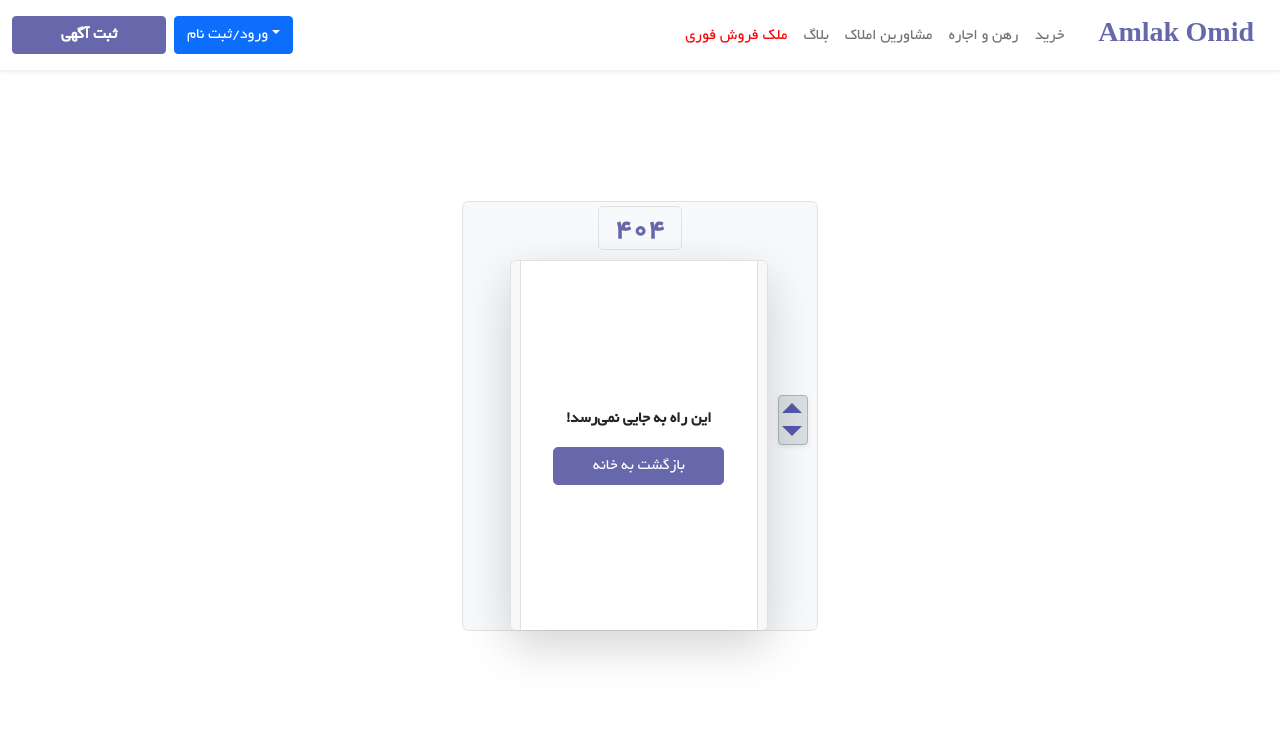
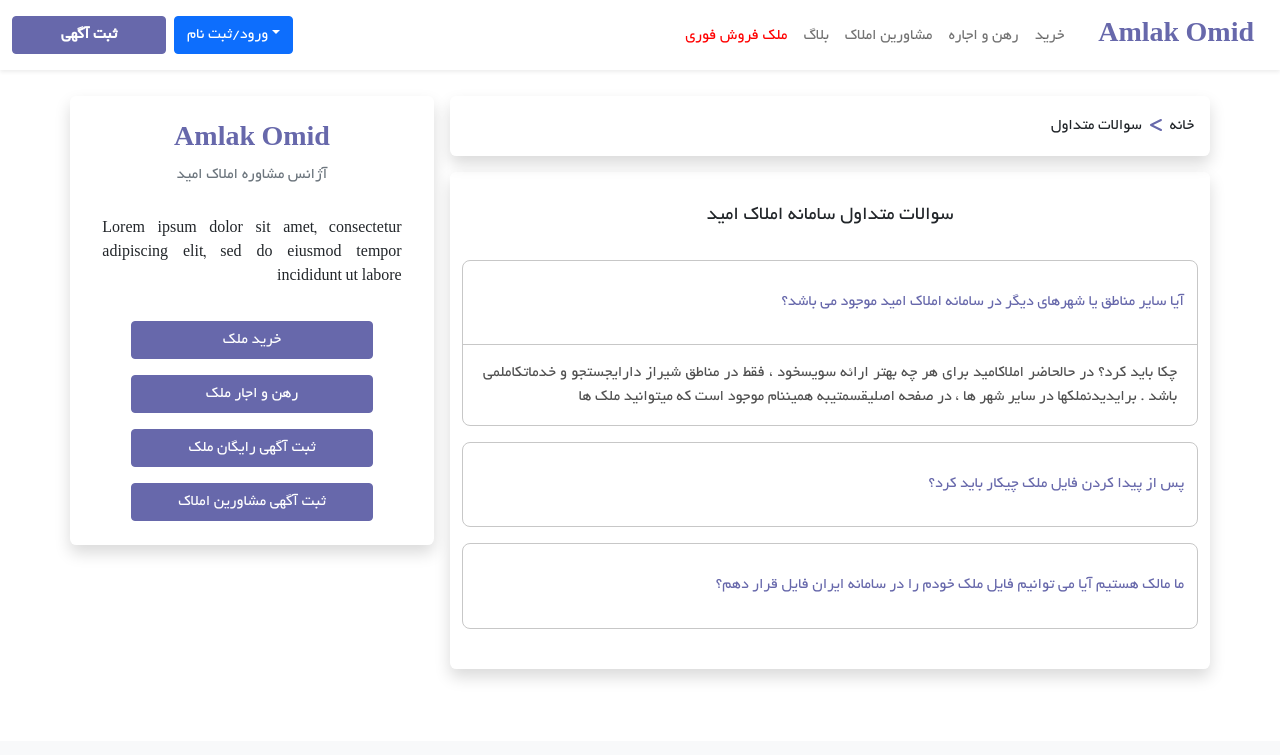
Before and after one commit to sasanzare/amlak-omid, a Next.js app: page /Faq in a window 1280 px wide. Before the commit this address had no page. Shown: the top 755 px of the page. Built offline with nearby package versions, Linux system fonts and the light colour scheme.

Commit message:
Create FAQ page

```diff
--- a/blocks/footer/Footer.js
+++ b/blocks/footer/index.jsx
@@ -14,7 +14,7 @@ function Footer() {
         },
         {
           'title': 'مجله املاک',
-          'href' : '/Blog',
+          'href' : '/Articles',
         },
         {
           'title': 'تبلیغات',
@@ -37,7 +37,7 @@ function Footer() {
     },
     {
       'title': 'سوالات متداول',
-      'href' : '/faq'
+      'href' : '/Faq'
     },
   ];
   return (
--- /dev/null
+++ b/blocks/sidebar/index.tsx
@@ -0,0 +1,24 @@
+import { Row, Col } from "react-bootstrap";
+import Link from "next/link";
+
+export default function SideBar(props) {
+  return (
+    <div className="shadow rounded-4 py-4 text-center">
+      <Row>
+        <Col sm className="dir-r pt-1  fw-bold h3 text-center">
+          <Link href="/">
+            <span className="text-decoration-none text-es">Amlak Omid</span>
+          </Link>
+        </Col>
+        <h3 className="h6 text-secondary">آژانس مشاوره املاک امید</h3>
+        <p className="col-10 mx-auto pt-4">
+          Lorem ipsum dolor sit amet, consectetur adipiscing elit, sed do
+          eiusmod tempor incididunt ut labore
+        </p>
+        <Col sm={12}>
+        {props.children}
+        </Col>
+      </Row>
+    </div>
+  );
+}
--- a/components/Estate.js
+++ b/components/Estate.js
@@ -7,7 +7,6 @@ import {
   faClock,
   faPhone,
 } from "@fortawesome/free-solid-svg-icons";
-import Btn from "../microComponents/Btn";
 import Link from "next/link";
 
 function Estate({
@@ -80,7 +79,7 @@ function Estate({
             </div>
             <a
               href={`tel:${phoneNumber}`}
-              className="btn fw-bold btn btn-es mb-lg-0 mt-lg-0 mt-4 mb-4 px-2  he-fit"
+              className="btn fw-bold btn btn-danger mb-lg-0 mt-lg-0 mt-4 mb-4 px-2  he-fit"
             >
               <FontAwesomeIcon icon={faPhone} className="ms-1" />
               تماس بگیرید
--- /dev/null
+++ b/pages/Faq.tsx
@@ -0,0 +1,103 @@
+import { Container, Row, Col, Accordion } from "react-bootstrap";
+import Link from "next/link";
+import { FontAwesomeIcon } from "@fortawesome/react-fontawesome";
+import { faLessThan } from "@fortawesome/free-solid-svg-icons";
+import SideBar from "../blocks/sidebar";
+export default function Faq() {
+  return (
+    <Container className="Home pt-5 mt-5 pb-4">
+      <Row>
+        <Col md={8} sm={12}>
+          <Row>
+            <Col
+              sm={12}
+              className="shadow p-3 rounded-4 d-flex align-items-center"
+            >
+              <Link href="/">
+                <a className="text-decoration-none text-dark ">خانه</a>
+              </Link>
+              <span className="me-2 pt-1">
+                <FontAwesomeIcon className="text-es" icon={faLessThan} />
+              </span>
+              <Link href="/Faq">
+                <a className="text-decoration-none text-dark me-2">
+                  سوالات متداول
+                </a>
+              </Link>
+            </Col>
+            <Col
+              sm={12}
+              className="text-center mt-3 shadow rounded-4 py-4"
+            >
+              <h1 className="h5 pt-2 pb-4 ">سوالات متداول سامانه املاک امید</h1>
+              <Accordion defaultActiveKey="0">
+                <Accordion.Item eventKey="0" className="mb-3">
+                  <Accordion.Header className="head-faq">
+                    آیا سایر مناطق یا شهر‌های دیگر در سامانه املاک امید موجود می
+                    باشد؟
+                  </Accordion.Header>
+                  <Accordion.Body>
+                    چکا باید کرد؟ در حالحاضر املاکامید برای هر چه بهتر ارائه
+                    سویسخود ، فقط در مناطق شیراز دارایجستجو و خدماتکاملمی باشد .
+                    برایدیدنملکها در سایر شهر ها ، در صفحه اصلیقسمتیبه همیننام
+                    موجود است که میتوانید ملک ها
+                  </Accordion.Body>
+                </Accordion.Item>
+                <Accordion.Item eventKey="1" className="mb-3">
+                  <Accordion.Header className="head-faq">
+                    پس از پیدا کردن فایل ملک چیکار باید کرد؟
+                  </Accordion.Header>
+                  <Accordion.Body>
+                    Lorem ipsum dolor sit amet, consectetur adipiscing elit, sed
+                    do eiusmod tempor incididunt ut labore et dolore magna
+                    aliqua. Ut enim ad minim veniam, quis nostrud exercitation
+                    ullamco laboris nisi ut aliquip ex ea commodo consequat.
+                    Duis aute irure dolor in reprehenderit in voluptate velit
+                    esse cillum dolore eu fugiat nulla pariatur. Excepteur sint
+                    occaecat cupidatat non proident, sunt in culpa qui officia
+                    deserunt mollit anim id est laborum.
+                  </Accordion.Body>
+                </Accordion.Item>
+                <Accordion.Item eventKey="2" className="mb-3">
+                  <Accordion.Header className="head-faq">
+                    ما مالک هستیم آیا می توانیم فایل ملک خودم را در سامانه ایران فایل قرار دهم؟
+                  </Accordion.Header>
+                  <Accordion.Body>
+                    Lorem ipsum dolor sit amet, consectetur adipiscing elit, sed
+                    do eiusmod tempor incididunt ut labore et dolore magna
+                    aliqua. Ut enim ad minim veniam, quis nostrud exercitation
+                    ullamco laboris nisi ut aliquip ex ea commodo consequat.
+                    Duis aute irure dolor in reprehenderit in voluptate velit
+                    esse cillum dolore eu fugiat nulla pariatur. Excepteur sint
+                    occaecat cupidatat non proident, sunt in culpa qui officia
+                    deserunt mollit anim id est laborum.
+                  </Accordion.Body>
+                </Accordion.Item>
+              </Accordion>
+            </Col>
+          </Row>
+        </Col>
+        <Col md={4} className="ps-0 pe-3 d-md-block d-none">
+          <SideBar>
+            <Link href="/">
+              <a className="btn btn-es col-lg-8 col-10 mt-3">خرید ملک</a>
+            </Link>
+            <Link href="/">
+              <a className="btn btn-es col-lg-8 col-10 mt-3">رهن و اجار ملک</a>
+            </Link>
+            <Link href="/">
+              <a className="btn btn-es col-lg-8 col-10 mt-3">
+                ثبت آگهی رایگان ملک
+              </a>
+            </Link>
+            <Link href="/">
+              <a className="btn btn-es col-lg-8 col-10 mt-3">
+                ثبت آگهی مشاورین املاک
+              </a>
+            </Link>
+          </SideBar>
+        </Col>
+      </Row>
+    </Container>
+  );
+}
--- a/pages/_app.tsx
+++ b/pages/_app.tsx
@@ -6,7 +6,7 @@ import Loading from '../components/Loading/index';
 import type { AppProps } from 'next/app';
 import Backtotop from "../components/backtotop/Backtotop";
 import Header from '../blocks/header/Header.js';
-import Footer from '../blocks/footer/Footer';
+import Footer from '../blocks/footer/';
 import ContextProvider from '../context';
 import { Html } from 'next/document'
 import { SSRProvider } from 'react-bootstrap';
--- a/styles/globals.css
+++ b/styles/globals.css
@@ -309,7 +309,9 @@ a:hover {
   font-weight: 900;
 }
 
-
+.head-faq .accordion-button::after{
+  display: none;
+}
 
 
 
```
